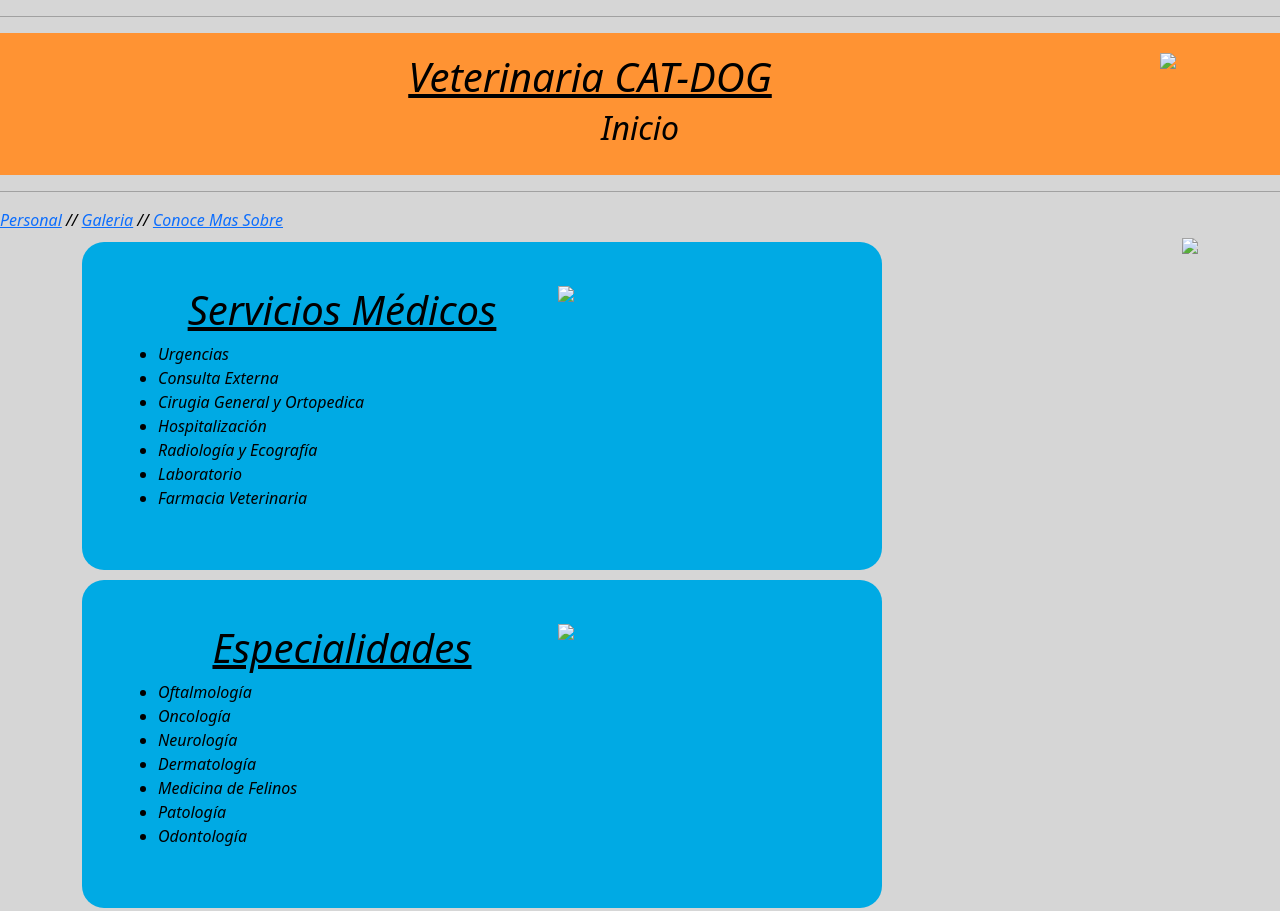
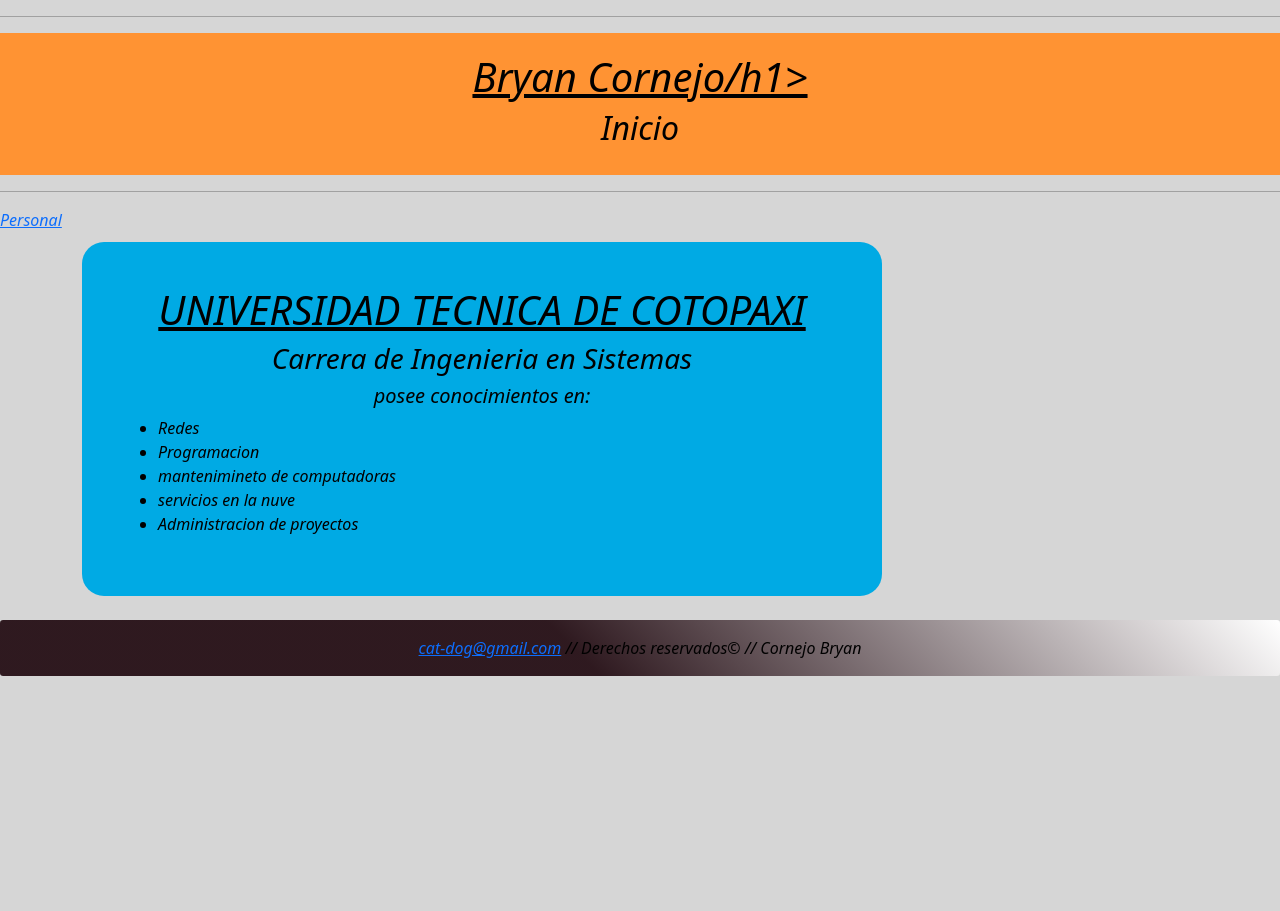
Before and after one commit to Brian1Alex/Brian1Alex.github.io, a plain HTML site: page index.html in a window 1280 px wide. Shown: the top 911 px of the page. After the commit the page ends 800 px from the top, so only its background shows below. Drawn offline with nearby package versions, Linux system fonts and the light colour scheme; files that its build step writes are made by us from their sources.

Commit message:
Cambios en index

```diff
--- a/index.html
+++ b/index.html
@@ -91,15 +91,16 @@
         }
     </style>
 <body >
+
     <hr>
    <header id="cabecera">
-        <img src="img/logo.png" Align="right" width="100px" >
-        <h1 align="center">Veterinaria CAT-DOG</h1>
+
+        <h1 align="center">Bryan Cornejo/h1>
         <h2 align="center">Inicio</h2>
    </header>
    <hr>
    <nav>
-        <a href="Personal.html">Personal</a> // <a href="Galeria.html">Galeria</a> // <a href="masSobre.html">Conoce Mas Sobre</a>
+        <a href="masSobre.html">Personal</a>
    </nav>
 
 
@@ -110,47 +111,20 @@
                 <div class="col-md-8">
                     <article class="comentario">
                         <header>
-                            <img src="img/SM.jpg" Align="right" width="280px" >
-                                <h1 Align="center">Servicios Médicos</h1>
+
+                                <h1 Align="center">UNIVERSIDAD TECNICA DE COTOPAXI</h1>
+                                <h3 Align="center">Carrera de Ingenieria en Sistemas</h3>
+                                <h5 Align="center"> posee conocimientos en:</h5>
                         </header>
                         <ul>
-                            <li>Urgencias</li>
-                            <li>Consulta Externa</li>
-                            <li>Cirugia General y Ortopedica</li>
-                            <li>Hospitalización</li>
-                            <li>Radiología y Ecografía</li>
-                            <li>Laboratorio</li>
-                            <li>Farmacia Veterinaria</li>
+                            <li>Redes </li>
+                            <li>Programacion</li>
+                            <li>mantenimineto de computadoras</li>
+                            <li>servicios en la nuve</li>
+                            <li>Administracion de proyectos</li>
+
                         </ul>
                     </article>
-
-                    <article class="comentario">
-                        <header>
-                            <img src="img/medicos.jpg" Align="right" width="280px" >
-                                <h1 Align="center">Especialidades</h1>
-                        </header>
-                        <ul>
-                            <li>Oftalmología</li>
-                            <li>Oncología</li>
-                            <li>Neurología</li>
-                            <li>Dermatología</li>
-                            <li>Medicina de Felinos</li>
-                            <li>Patología</li>
-                            <li>Odontología</li>
-                        </ul>
-                    </article>
-                </div>
-                <div class="col-md-4" Align="right">
-                    <img src="img/veteri.jpg" Valign="middle" width="280px">
-                </div>
-            </div>
-        </div>
-        <br>
-        <div class="col-sm-12" Align="center">
-            <h2 Align="center"> ENCUENTRANOS AQUI</h2>
-            <iframe src="https://www.google.com/maps/embed?pb=!1m10!1m8!1m3!1d5026.1882416185545!2d-78.60700008530782!3d-0.9339926259389518!3m2!1i1024!2i768!4f13.1!5e0!3m2!1ses!2sec!4v1683721147976!5m2!1ses!2sec" width="600" height="450" style="border:0;" allowfullscreen="" loading="lazy" referrerpolicy="no-referrer-when-downgrade"></iframe>
-
-        </div>
 
         <br>
 
```
Also changed, not shown: masSobre.html (+7 -2 lines).
